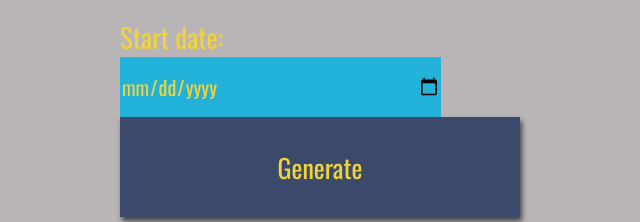
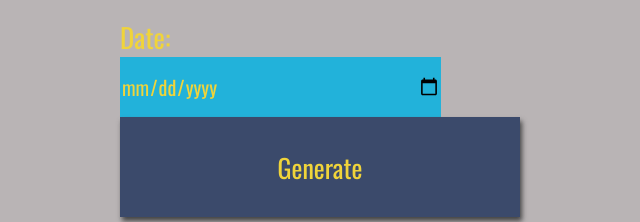
Before and after one commit to WilliamRoj/travel-app, a website built with webpack: page src/client/views/index.html in a window 1280 px wide. Shown: the part 376-598 px from the top of the page, 320-960 px from the left. Built offline with nearby package versions, Linux system fonts and the light colour scheme; a web font is replaced by a local one.

Commit message:
removed unknown code

```diff
--- a/src/client/views/index.html
+++ b/src/client/views/index.html
@@ -20,7 +20,7 @@
     </div>
     <div class ="holder date">
         <label for="start">
-            Start date:
+            Date:
         </label>
         <input type="date" id="start" name="trip-start"
        value="yyyy-mm-dd"
```
Also changed, not shown: dist/index.html.
